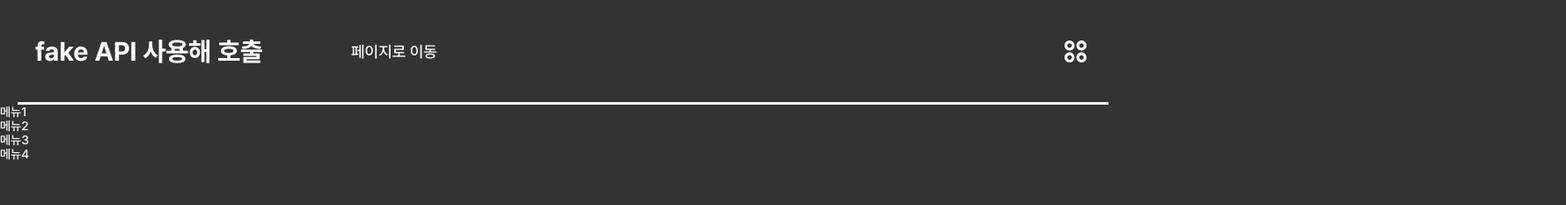
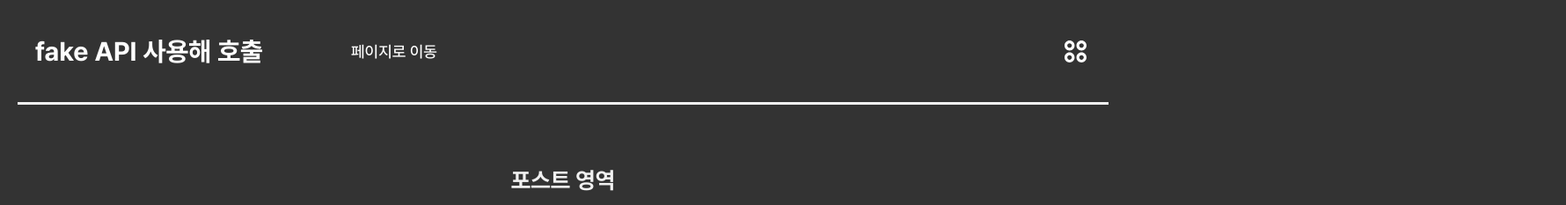
Before and after one commit to QTsom/fake-api, a React (Create React App) app: page / in a window 1280 px wide. Shown: the top 233 px of the page at 88% size, 1780 px wide, since content can reach past the window. Built offline with nearby package versions, Linux system fonts and the light colour scheme; no server answers.

Commit message:
feat: drawer toggle function

```diff
--- a/src/components/common/Drawer.jsx
+++ b/src/components/common/Drawer.jsx
@@ -1,25 +1,31 @@
+import {useState} from "react"
 import styled from "styled-components"
 
 const Drawer = () => {
+    const [isActive, setIsActive] = useState(false);
+    const toggleDrawer = () => {
+        setIsActive(!isActive);
+    }
+
     return (
-        <DrawerContainer>
+        <DrawerContainer className={isActive ? "active" : ""}>
             <ul className="drawer__list">
-                <li className="drawer__item">
+                <li className="drawer__item first">
                     <a href="" className="drawer__item--item">
                         메뉴1
                     </a>
                 </li>
-                <li className="drawer__item">
+                <li className="drawer__item second">
                     <a href="" className="drawer__item--item">
                         메뉴2
                     </a>
                 </li>
-                <li className="drawer__item">
+                <li className="drawer__item third">
                     <a href="" className="drawer__item--item">
                         메뉴3
                     </a>
                 </li>
-                <li className="drawer__item">
+                <li className="drawer__item fourth">
                     <a href="" className="drawer__item--item">
                         메뉴4
                     </a>
@@ -30,9 +36,46 @@ const Drawer = () => {
 }
 
 const DrawerContainer = styled.div`
-    position: relative;
-    right: 0;
-    top: 0;
+    position: absolute;
+    right: -500px;
+    top: -500px;
+    background-color: #555;
+    width: 500px;
+    height: 500px;
+    border-radius: 50%;
+    transition: all 0.3s;
+
+    &.active {
+        right: -230px;
+        top: -230px;
+    }
+
+    .drawer__list {
+        position: relative;
+    }
+    .drawer__item {
+        position: absolute;
+        font-size: 16px;
+        font-weight: 600;
+
+        &.first {
+            top: 270px;
+            left: 20px;
+        }
+        &.second {
+            top: 340px;
+            left: 40px;
+
+        }
+        &.third {
+            top: 410px;
+            left: 90px;
+        }
+        &.fourth {
+            top: 460px;
+            left: 170px;
+        }
+    }
 `
 
 export default Drawer;
--- a/src/components/common/Header.jsx
+++ b/src/components/common/Header.jsx
@@ -29,6 +29,7 @@ const Header = () => {
 
 
 const HeaderContainer = styled.header `
+    position: relative;
 
     .header-inner {
         display: flex;
@@ -58,11 +59,13 @@ const HeaderContainer = styled.header `
     }
 
     .drawer-button {
+        position: relative;
         flex-shrink: 0;
         width: 35px;
         height: 35px;
         padding: 5px;
         filter: invert(100);
+        z-index: 50;
     }
 `
 
```
